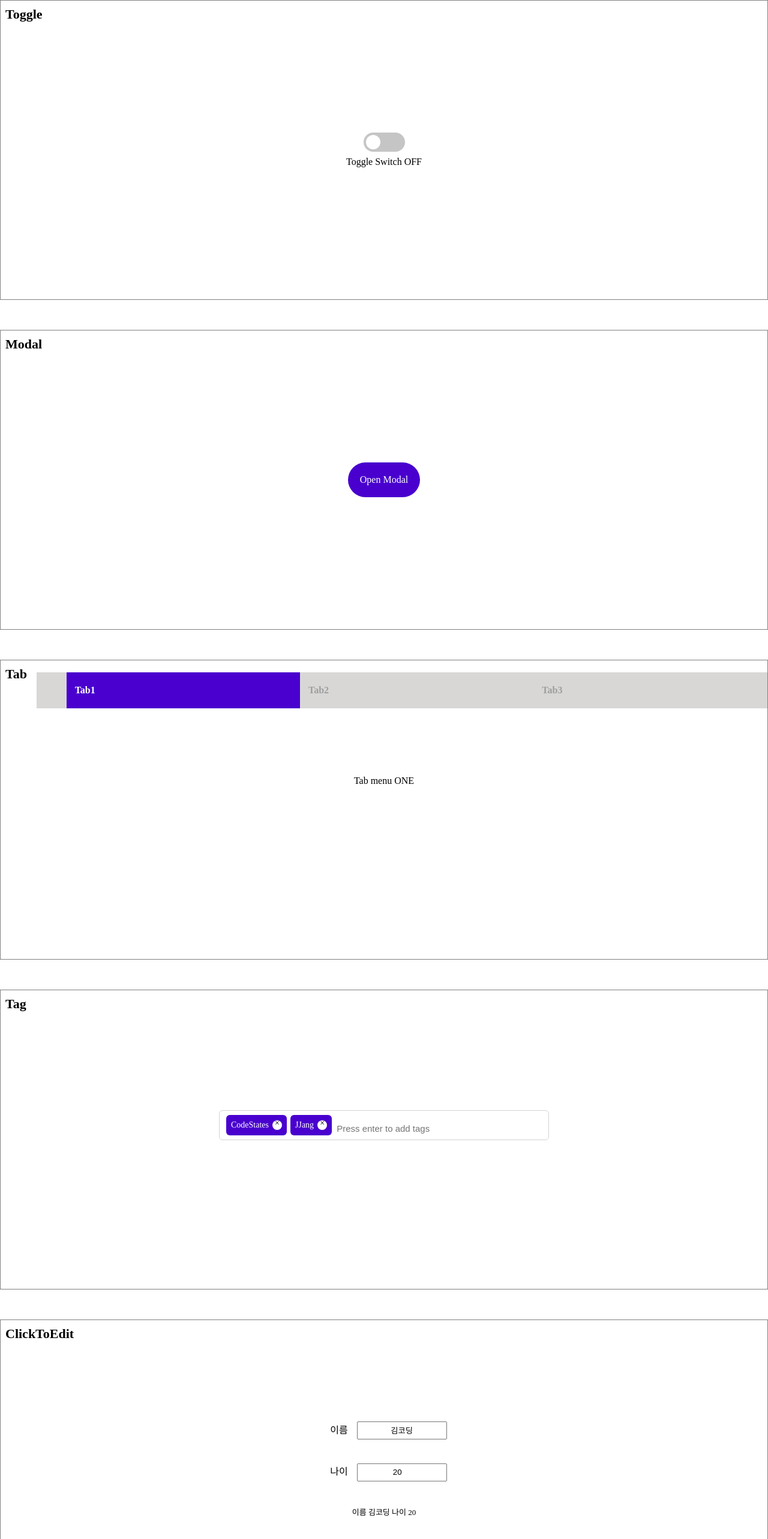
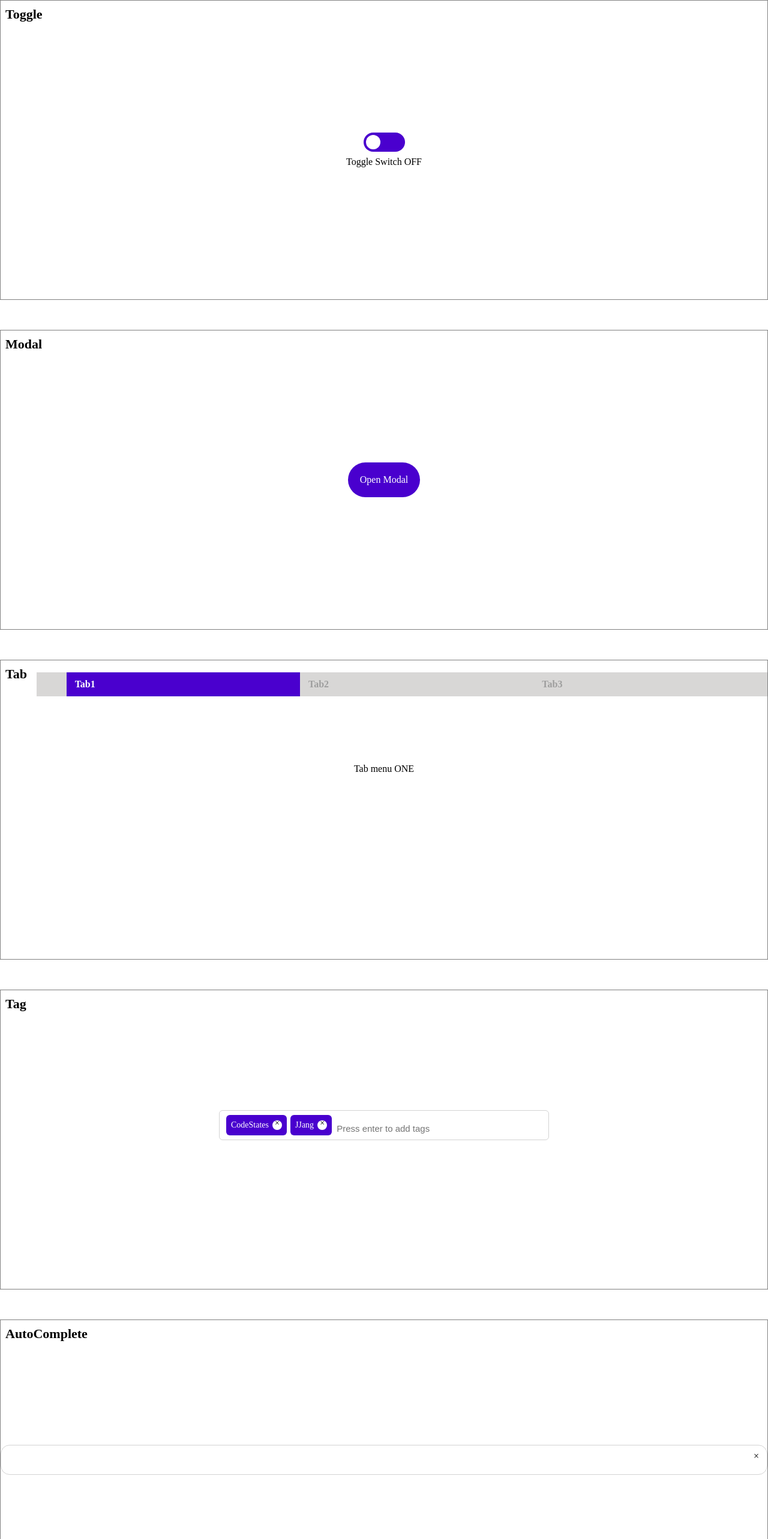
Before and after one commit to Lela12/wanted_pre_onboarding, a React (Create React App) app: page / in a window 1280 px wide. Shown: the top 2566 px of the page at 60% size. Built offline with nearby package versions, Linux system fonts and the light colour scheme.

Commit message:
complete

```diff
--- a/src/App.js
+++ b/src/App.js
@@ -1,5 +1,6 @@
 import React from "react";
 import "./App.css";
+import AutoComplete from "./components/AutoComplete";
 import ClickToEdit from "./components/ClickToEdit";
 
 import Modal from "./components/Modal";
@@ -31,6 +32,11 @@ function App() {
       </div>
 
       <div className="container">
+        <div className="title">AutoComplete</div>
+        <AutoComplete />
+      </div>
+
+      <div className="container">
         <div className="title">ClickToEdit</div>
         <ClickToEdit />
       </div>
--- /dev/null
+++ b/src/components/AutoComplete.js
@@ -0,0 +1,107 @@
+import React, { useEffect, useState } from "react";
+import styled from "styled-components";
+
+const selectedData = ["rustic", "refurbished", "antique", "vintage", "중고A급"];
+const InputContainer = styled.div`
+  display: flex;
+  flex-direction: row;
+  border: 1px solid #d3d3d3;
+  margin-top: 13rem;
+
+  width: 100%;
+  height: 50px;
+  border-radius: 15px;
+
+  &:focus-within {
+    border-shadow: 0 5px 6px 3px rgba(0, 0, 0, 0.6);
+  }
+  .close-icon {
+    cursor: pointer;
+    margin-right: 13px;
+    margin-top: 9px;
+  }
+`;
+
+const Input = styled.input`
+  background-color: transparent;
+  border: none;
+  margin: 0;
+  padding-left: 20px;
+  outline: none;
+  font-size: 16px;
+  flex: 1 0 0;
+`;
+
+const DropDownContainer = styled.ul`
+  list-style: none;
+  width: 100%;
+  background-color: white;
+  margin-top: -10px;
+  border: 1px solid rgb(223, 225, 229);
+  border-radius: 0 0 1rem 1rem;
+  border-shadow: 0 5px 6px 3px rgba(0, 0, 0, 0.6);
+  padding: 10px 5px;
+
+  li {
+    padding: 0 1rem;
+  }
+
+  li:hover {
+    background-color: lightgray;
+  }
+`;
+
+const AutoComplete = () => {
+  const [inputState, setInputState] = useState("");
+  const [hasInput, setHasInput] = useState(false);
+  const [options, setOptions] = useState(selectedData);
+
+  useEffect(() => {
+    if (inputState === "") {
+      setHasInput(false);
+      setOptions([]);
+    }
+    if (inputState !== "") {
+      setOptions(
+        selectedData.filter((el) => {
+          return el.includes(inputState);
+        })
+      );
+    }
+  }, [inputState]);
+
+  const onChangeInput = (e) => {
+    setInputState(e.target.value);
+    setHasInput(true);
+  };
+
+  const handleDropdown = (data) => {
+    setInputState(data);
+    setHasInput(true);
+  };
+
+  return (
+    <>
+      <InputContainer>
+        <Input type="text" value={inputState} onChange={onChangeInput} />
+        <div className="close-icon" onClick={() => {}}>
+          &times;
+        </div>
+      </InputContainer>
+
+      {hasInput ? (
+        <DropDownContainer>
+          {options.map((option, idx) => {
+            return (
+              <li key={idx} onClick={() => handleDropdown(option)}>
+                {option}
+              </li>
+            );
+          })}
+        </DropDownContainer>
+      ) : null}
+    </>
+  );
+};
+
+export default AutoComplete;
--- a/src/components/ClickToEdit.js
+++ b/src/components/ClickToEdit.js
@@ -11,6 +11,7 @@ const InputContainer = styled.div`
 `;
 const Input = styled.div`
   margin: 20px;
+  list-style: none;
 
   label {
     margin: 15px;
@@ -21,6 +22,12 @@ const Input = styled.div`
     height: 30px;
     text-align: center;
     cursor: pointer;
+    outline: none;
+    border: 1px solid #c5c5c5;
+
+    input:focus {
+      border: 1px solid #4900ce;
+    }
   }
 
   .InputForm {
@@ -33,7 +40,7 @@ const ClickToEdit = () => {
   const inputRef = useRef(null);
   const [user, setUser] = useState({
     name: "김코딩",
-    age: "20",
+    age: 20,
   });
 
   const { name, age } = user;
@@ -50,7 +57,6 @@ const ClickToEdit = () => {
           <label>이름</label>
           <input
             autoComplete="nope"
-            type="text"
             name="name"
             value={name}
             onChange={onChangeInput}
@@ -61,7 +67,6 @@ const ClickToEdit = () => {
           <label>나이</label>
           <input
             autoComplete="nope"
-            type="number"
             name="age"
             value={age}
             onChange={onChangeInput}
--- a/src/components/Tab.js
+++ b/src/components/Tab.js
@@ -10,7 +10,7 @@ const TapWrapper = styled.ul`
   color: #9e9e9e;
   font-weight: bold;
   margin-bottom: 7rem;
-  height: 60px;
+  height: 40px;
   margin-left: 60px;
   margin-top: 20px;
   padding-left: 50px;
--- a/src/components/Tag.js
+++ b/src/components/Tag.js
@@ -67,13 +67,14 @@ const TagContainer = styled.div`
 
 const Tag = () => {
   const [tags, setTags] = useState(["CodeStates", "JJang"]);
-  const removeTags = (indexToRemove) => {
+  const removeTags = (index) => {
     setTags(
       tags.filter((tag) => {
-        return tag !== tags[indexToRemove];
+        return tag !== tags[index];
       })
     );
   };
+
   const addTags = (e) => {
     if (e.key === "Enter" && e.target.value !== "") {
       setTags([...tags, e.target.value]);
--- a/src/components/Toggle.js
+++ b/src/components/Toggle.js
@@ -13,10 +13,14 @@ const Checkbox = styled.input`
   display: none;
 
   &:checked + span {
-    background-color: #4a00ce;
+    background-position: left;
+    background: linear-gradient(to left, #4a00ce 50%, #c5c5c5 50%) left;
+    background-size: 200%;
+    transition: 1s;
 
     &:before {
       left: 40px;
+      transition: 1s;
     }
   }
 `;
@@ -27,8 +31,11 @@ const Label = styled.span`
   cursor: pointer;
   width: 69px;
   height: 32px;
+  background-position: right;
   border-radius: 25px;
-  background-color: #c5c5c5;
+  background: linear-gradient(to right, #c5c5c5 50%, #4a00ce 50%) right;
+  background-size: 200%;
+  transition: 1s;
 
   &:before {
     content: "";
@@ -38,9 +45,8 @@ const Label = styled.span`
     width: 24px;
     height: 24px;
     border-radius: 45px;
-    transition: 0.2s;
     background: white;
-    transition: 0.6s;
+    transition: 0.9s;
   }
 `;
 
```
